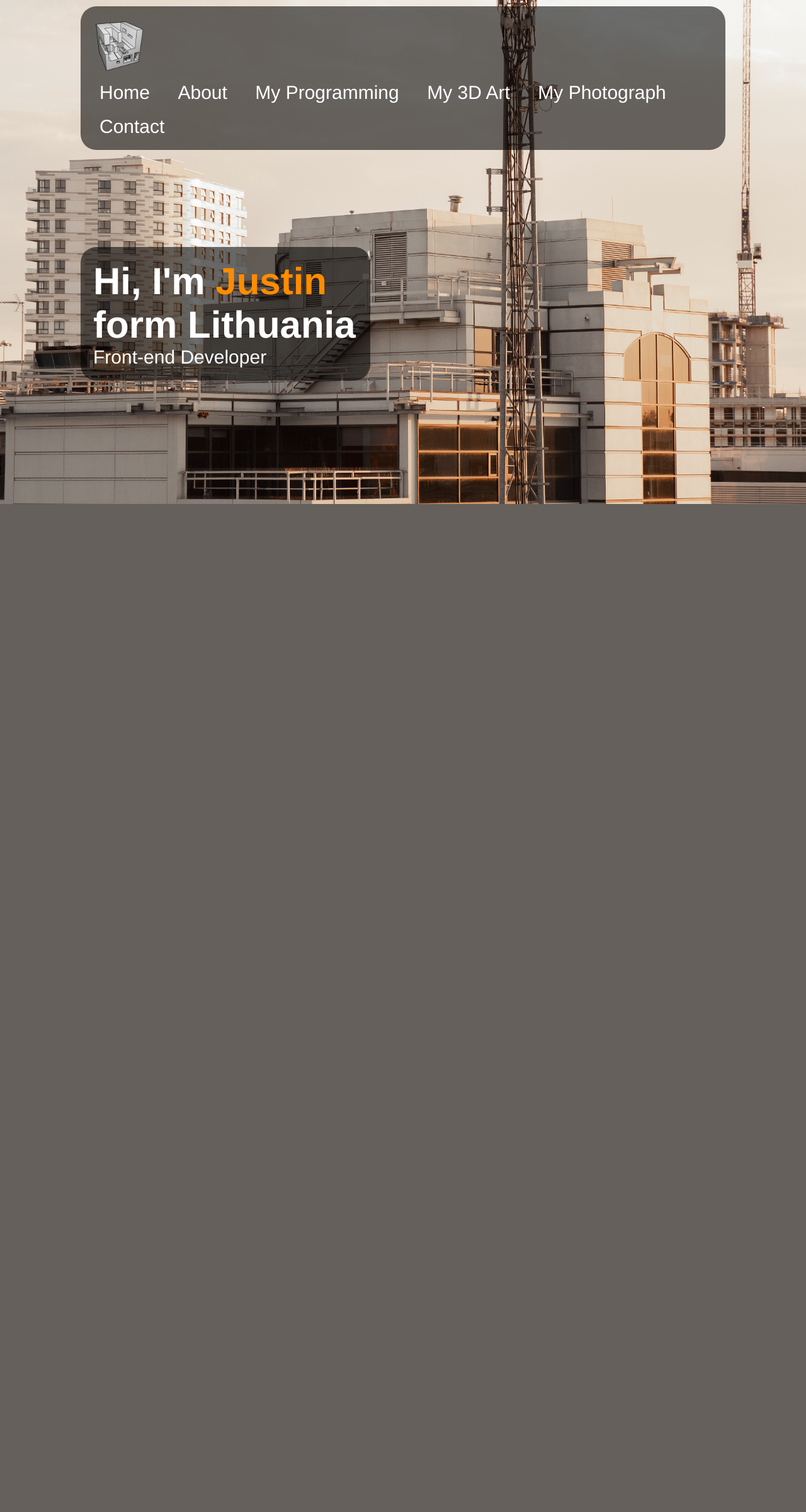
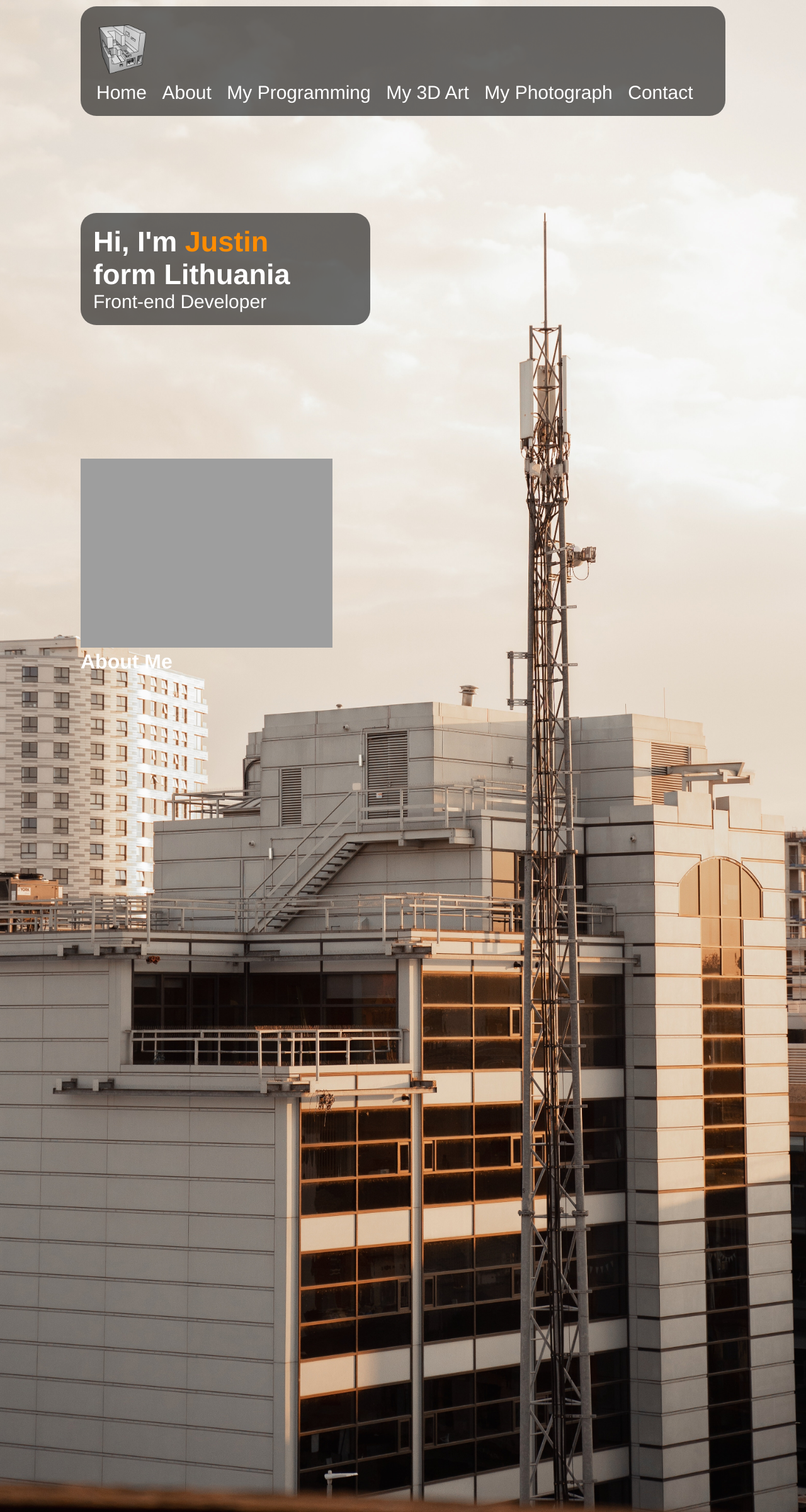
Before and after one commit to JustPause/My-Webside, a PHP site: page / in a window 1280 px wide. Shown: the whole page at 63% size. Before the commit the page ends 800 px from the top, so only its background shows below. Run offline with PHP 8.4, Linux system fonts and the light colour scheme; grey boxes are pictures that could not be loaded.

Commit message:
Small Fix

```diff
--- a/Html_Css_JS/index.html
+++ b/Html_Css_JS/index.html
@@ -1,5 +1,6 @@
 <!DOCTYPE html>
 <html lang="en">
+
 <head>
     <meta charset="UTF-8">
     <meta http-equiv="X-UA-Compatible" content="IE=edge">
@@ -7,7 +8,9 @@
     <title>Partofilo</title>
     <link rel="stylesheet" href="style.css">
 </head>
+
 <body>
+    <div id="background">
         <div id="header">
             <div class="container">
                 <nav>
@@ -22,10 +25,26 @@
                     </ul>
                 </nav>
                 <div class="header-text">
-                <h1>Hi, I'm <span>Justin</span><br>form Lithuania</h1>
+                    <h2>Hi, I'm <span>Justin</span><br>form Lithuania</h2>
                     <p>Front-end Developer</p>
                 </div>
             </div>
         </div>
+
+        <div id="abaut">
+            <div class="container">
+                <div class="row">
+                    <div class="abaut-col-1">
+                        <img src="img/user.png">
+                    </div>
+                    <div class="abaut-col-2">
+                        <h1>About Me</h1>
+                    </div>
+                </div>
+            </div>
+        </div>
+
+    </div>
 </body>
+
 </html>
--- a/Html_Css_JS/style.css
+++ b/Html_Css_JS/style.css
@@ -8,12 +8,18 @@ body{
     background-color: #161616;
     color: #fff;
 }
-#header{
+
+#background{
     width: 100%;
-    height: 100vh;
+    height: 300vh;
     background-image: url(img/pexels-samuel-jean-butler-16223074.jpg);
     background-size: cover;
     background-position: center;
+    /* background-attachment: fixed; */
+}
+
+#abaut{
+    margin-top: 15%;
 }
 
 .container{
@@ -24,7 +30,7 @@ nav{
     align-items: center;
     justify-content: space-between;
     flex-wrap: wrap;
-    padding: 10px;
+    padding: 15px;
     background: #00000090;
     border-radius: 25px;
 }
@@ -36,7 +42,7 @@ nav{
 nav ul li{
     display: inline-block;
     list-style: none;
-    margin: 10px 20px;
+    margin: 5px 10px;
 }
 
 nav ul li a{
@@ -65,15 +71,7 @@ nav ul li a:hover::after{
 .header-text{
     margin-top: 15%;
     font-size: 30px;
-}
-.header-text h1{
-    font-size: 60;
-}
-.header-text h1 span{
-    color: darkorange;
-}
 
-.header-text{
     padding: 20px;
     height: auto;
     width: 460px;
@@ -81,3 +79,9 @@ nav ul li a:hover::after{
     border-radius: 25px;
     background: #00000090;
 }
+.header-text h2{
+    font-size: 30;
+}
+.header-text h2 span{
+    color: darkorange;
+}
```
Lines whose indentation alone changed are shown as unchanged.
